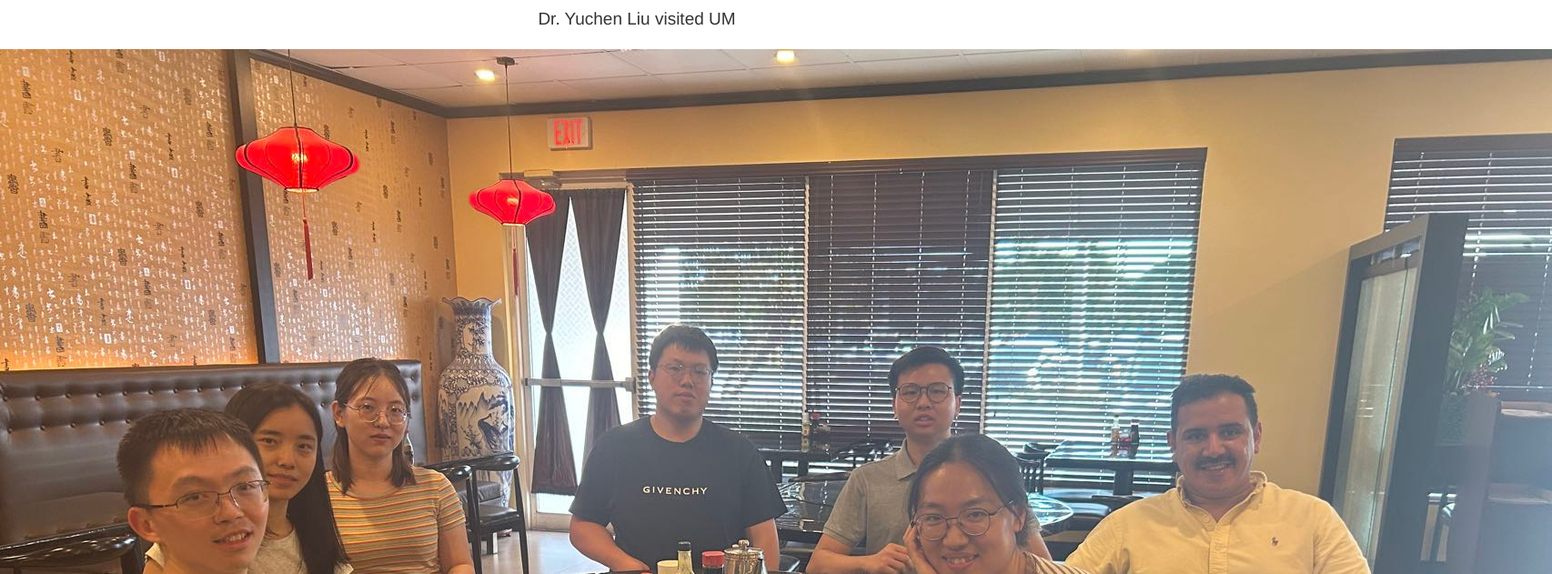
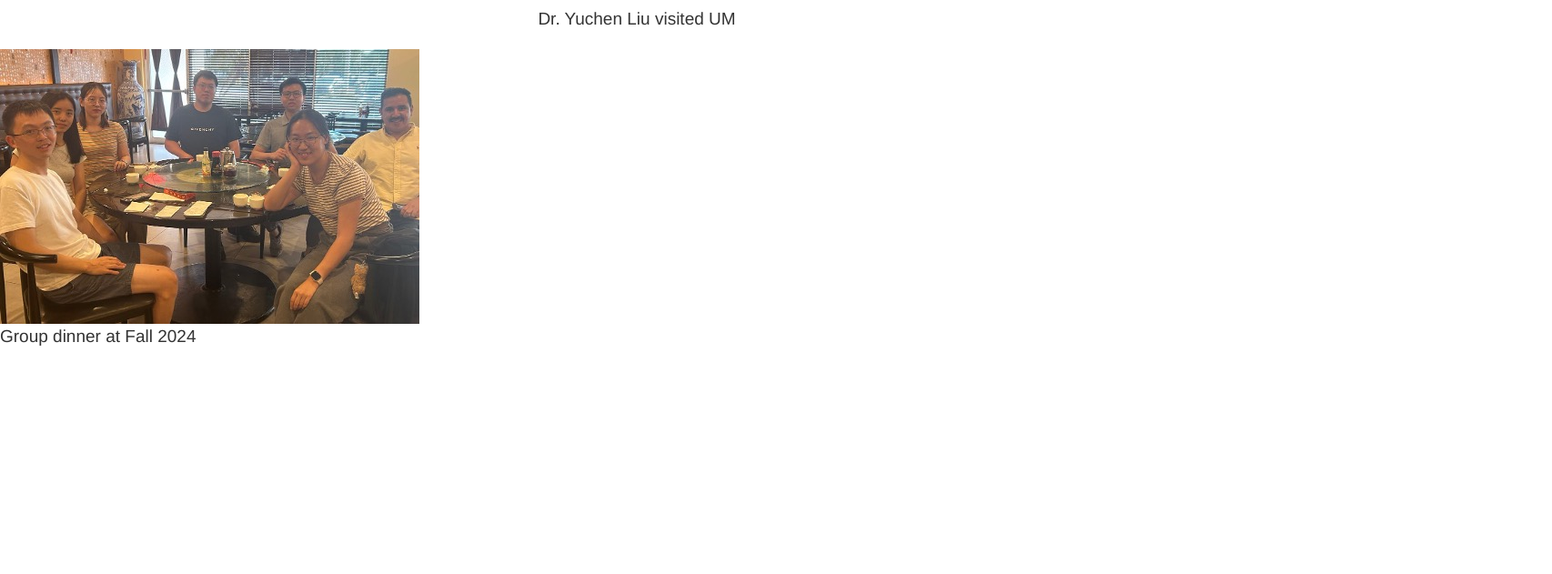
Before and after one commit to mzchen0/mzchen0.github.io, a plain HTML site: page gallery.html in a window 1280 px wide. Shown: the part 909-1540 px from the top of the page at 91% size, 1706 px wide, since content can reach past the window. After the commit the page ends 1292 px from the top, so only its background shows below. Drawn offline with Linux system fonts and the light colour scheme.

Commit message:
Update gallery.html

```diff
--- a/gallery.html
+++ b/gallery.html
@@ -139,7 +139,7 @@
           </div>
 
             <div class="image-wrapper">
-                <img src="groupdinner.jpg" alt="Image 4">
+                <img src="group2024fall.jpg" alt="Image 4">
                 <div>Group dinner at Fall 2024
                 </div>
               </div>
```
